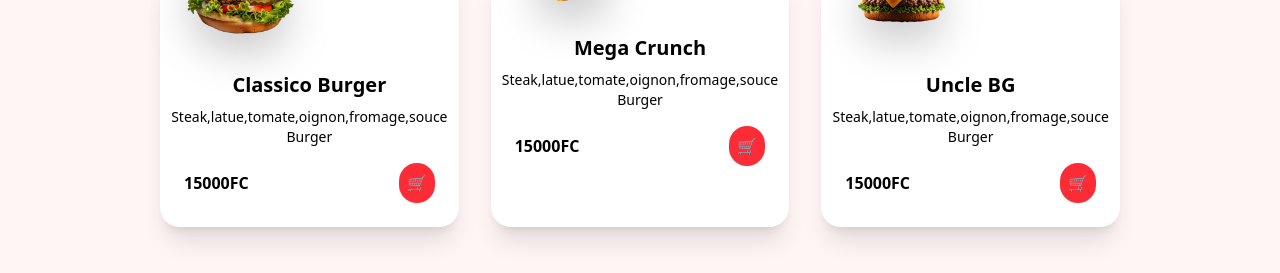
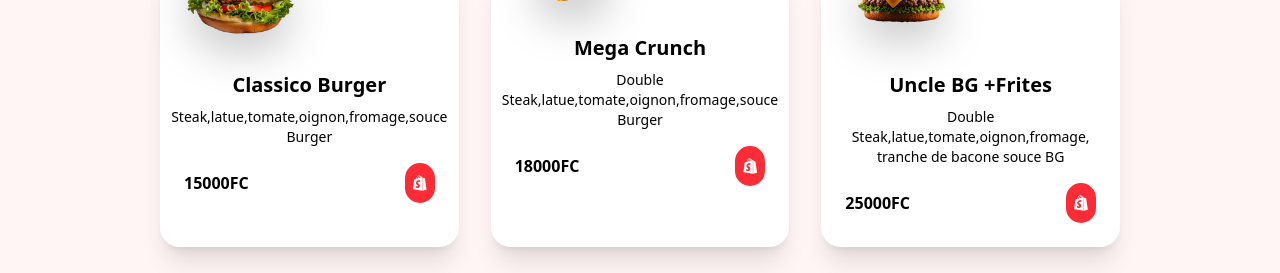
Before and after one commit to Ona31/MEFDservices, a React (Vite) app: page / in a window 1280 px wide. Shown: the part 1137-1410 px from the top of the page. Built offline with nearby package versions, Linux system fonts and the light colour scheme.

Commit message:
Ajout du texte Hero, modifications du menu et datas

```diff
--- a/src/assets/datas.js
+++ b/src/assets/datas.js
@@ -14,15 +14,15 @@ export const data_prod =[
     {
         Image : prod2,
         title : "Mega Crunch",
-        prix: "15000FC",
-        description:"Steak,latue,tomate,oignon,fromage,souce Burger"
+        prix: "18000FC",
+        description:" Double Steak,latue,tomate,oignon,fromage,souce Burger"
 
     },
     {
         Image : prod3,
-        title : "Uncle BG ",
-        prix: "15000FC",
-        description:"Steak,latue,tomate,oignon,fromage,souce Burger"
+        title : "Uncle BG +Frites",
+        prix: "25000FC",
+        description:"Double Steak,latue,tomate,oignon,fromage, tranche de bacone souce BG"
 
     }
 ]
--- a/src/components/Hero.jsx
+++ b/src/components/Hero.jsx
@@ -8,7 +8,7 @@ export default function HeroSection(){
   Bienvenue chez
 </h2>
 
-<h1 className="font-extrabold text-8xl text-[var(--text)]">
+<h1 className="font-extrabold text-4xl md:text-8xl text-[var(--text)]">
   MEFD Burger <br />la différence
 </h1>
 
@@ -22,7 +22,7 @@ export default function HeroSection(){
 </a>
 
            </div>
-           <div className="flex  bg-[var(--var-primary)] md:w-full md:h-screen md:p-12 p-4">
+           <div className="flex  bg-[var(--var-primary)] w-full md:h-screen md:p-12 p-4">
              <img src={img} alt="" className="  md:absolute md:h-screen right-5" />
 
             </div>
--- a/src/components/Menu.jsx
+++ b/src/components/Menu.jsx
@@ -38,7 +38,7 @@ export default function MenuSection() {
       {item.prix}
     </span>
     <button className="bg-red-500 text-white p-2 rounded-full hover:bg-red-600">
-      🛒
+      <i class="fa-brands fa- fa-shopify"></i>
     </button>
   </div>
 </div>
```
